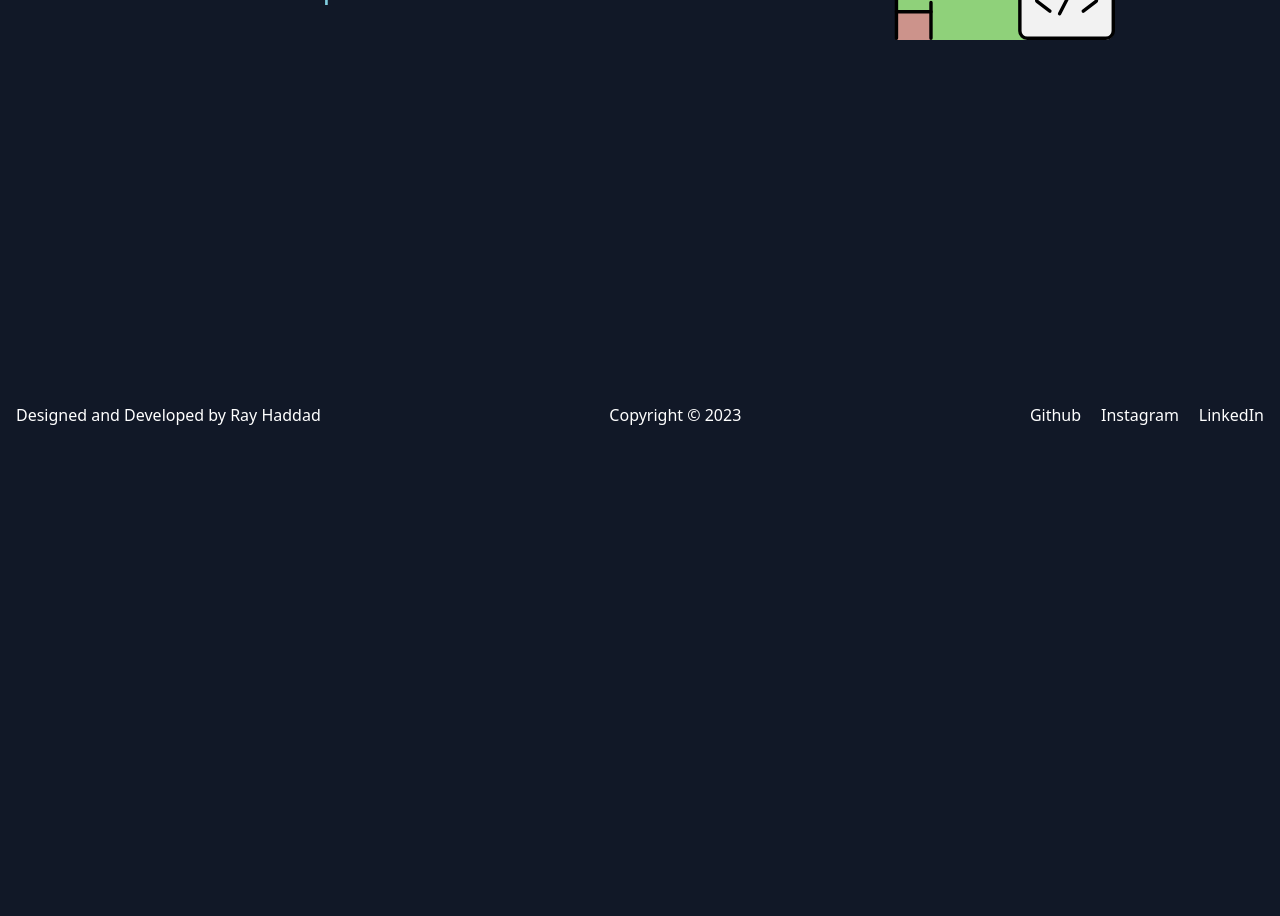
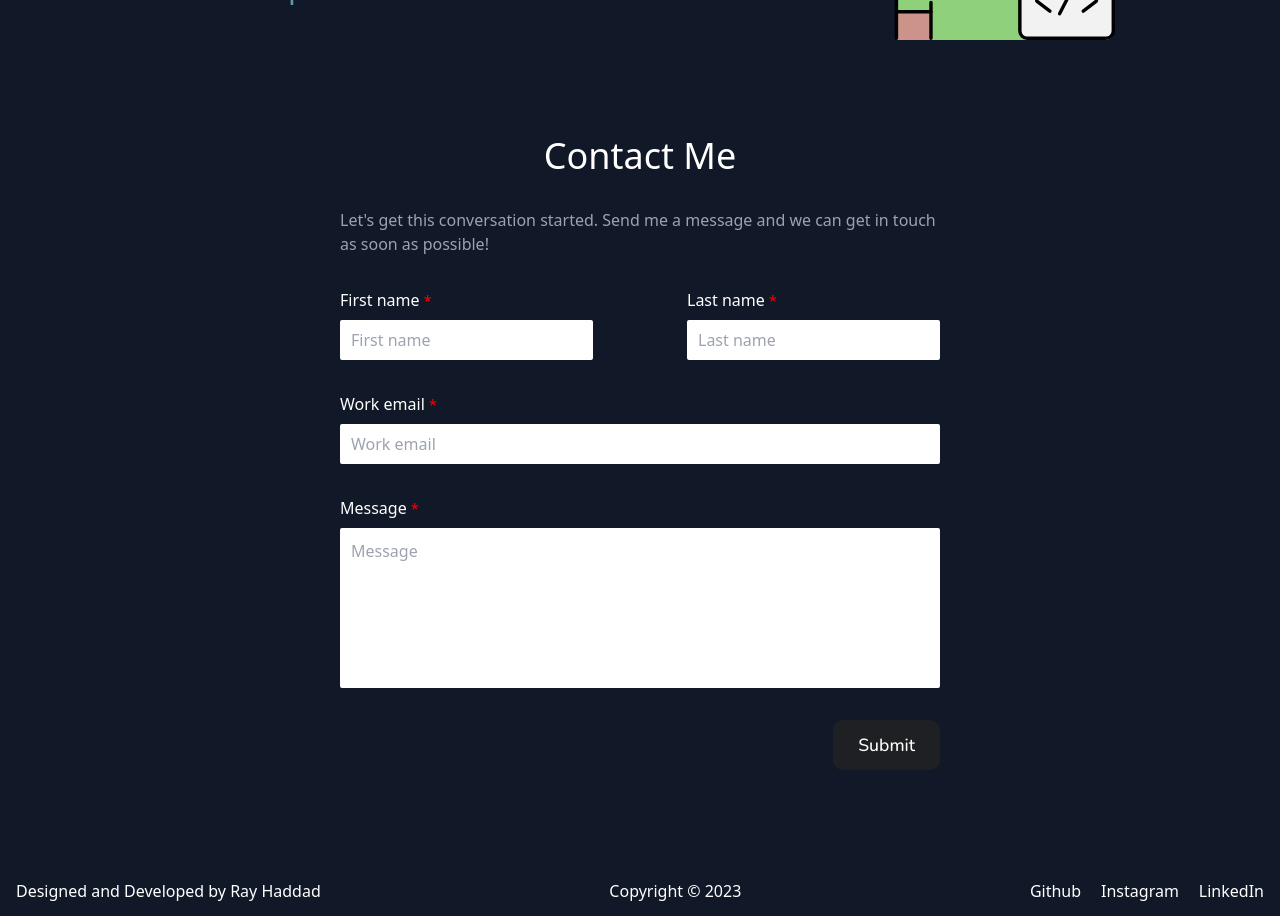
Before and after one commit to rayhaddad717/portfolio, a Next.js app in the folder portfolio/: page / in a window 1280 px wide. Shown: the part 360-1276 px from the top of the page. Before the commit the page ends 800 px from the top, so only its background shows below. Built offline with nearby package versions, Linux system fonts and the light colour scheme.

Commit message:
contact form

```diff
--- a/portfolio/package.json
+++ b/portfolio/package.json
@@ -15,6 +15,7 @@
     "@types/react-dom": "18.2.4",
     "@types/react-icons": "^3.0.0",
     "autoprefixer": "10.4.14",
+    "axios": "^1.4.0",
     "dotenv": "^16.1.3",
     "eslint": "8.42.0",
     "eslint-config-next": "13.4.4",
--- a/portfolio/src/app/globals.css
+++ b/portfolio/src/app/globals.css
@@ -80,3 +80,6 @@ body.light {
   background-color: var(--page-background-color); /* Light gray color */
   border-radius: 5px;
 }
+* {
+  box-sizing: border-box;
+}
--- a/portfolio/src/app/page.tsx
+++ b/portfolio/src/app/page.tsx
@@ -1,6 +1,8 @@
-"use client";
+// "use client";
 import Type from "@/components/Type";
 import "./home.css";
+import ContactMe from "@/components/ContactMe";
+import fs from "fs";
 export default function Home() {
   return (
     <section>
@@ -19,6 +21,8 @@ export default function Home() {
           <img className="max-w-[250px]" src="/icons/developer.svg" />
         </div>
       </section>
+
+      <ContactMe />
     </section>
   );
 }
--- /dev/null
+++ b/portfolio/src/components/ContactMe.css
@@ -0,0 +1,111 @@
+@import url("https://fonts.googleapis.com/css2?family=Nunito:wght@500&display=swap");
+
+* {
+  box-sizing: border-box;
+}
+
+button.expand {
+  --button-height: 48px;
+  overflow: hidden;
+  outline: none;
+  background-color: #1f2024;
+  border-radius: 10px;
+  padding: 12px 25px;
+  font-size: 1.1em;
+  border: none;
+  color: white;
+  font-family: "Nunito", sans-serif;
+  cursor: pointer;
+  position: relative;
+  transition: padding 0.3s;
+}
+
+.expand-icon {
+  --icon-size: 10px;
+  height: 100%;
+  position: absolute;
+  top: 0;
+  right: 0;
+  height: var(--button-height);
+  width: var(--button-height);
+  border-left: 1px solid #eee;
+  display: flex;
+  justify-content: center;
+  align-items: center;
+  transform: translateX(calc(var(--button-height) + 1px));
+  transition: transform 0.3s;
+}
+
+.expand-icon > svg {
+  height: var(--icon-size);
+  width: var(--icon-size);
+  transform: scale(1.5);
+  transition: transform 0.3s;
+}
+
+.expand-icon > svg.second {
+  display: none;
+  transform: scale(0) translateY(50px);
+  transition: transform 0.3s;
+}
+
+button.expand:hover,
+button.expand.loading {
+  padding-right: calc(25px + var(--button-height));
+}
+
+button.expand:hover > .expand-icon,
+button.expand.loading > .expand-icon {
+  transform: translateX(0);
+  transition: transform 0.3s 0.05s;
+}
+
+button.expand.loading > .expand-icon > svg {
+  transform: scale(0);
+}
+
+@keyframes rotate {
+  0% {
+    transform: scale(0.3) rotateZ(0deg);
+  }
+  100% {
+    transform: scale(0.3) rotateZ(360deg);
+  }
+}
+
+.loader {
+  --loader-size: 52px;
+  height: var(--loader-size);
+  width: var(--loader-size);
+  border: 4px solid white;
+  border-left-color: transparent;
+  border-right-color: transparent;
+  background-color: transparent;
+  border-radius: 50%;
+  animation: rotate 1.5s linear infinite;
+  position: absolute;
+  right: 0;
+  opacity: 0;
+  pointer-events: none;
+  transition: opacity 1s 0.3s;
+}
+
+button.expand.loading > span > span.loader {
+  opacity: 1;
+}
+
+button.expand.loaded > span > span.loader {
+  opacity: 0 !important;
+}
+
+button.expand.loaded > .expand-icon > svg.first {
+  display: none;
+}
+
+button.expand.loaded > .expand-icon > svg.second {
+  display: block;
+}
+
+button.expand.finished > .expand-icon > svg.second {
+  transform: scale(1.5) translateY(0px);
+}
--- /dev/null
+++ b/portfolio/src/components/ContactMe.tsx
@@ -0,0 +1,159 @@
+"use client";
+
+import { useState } from "react";
+import "./ContactMe.css";
+import axios from "axios";
+export default function ContactMe() {
+  const [state, setState] = useState("finished");
+  const [errors, setErrors] = useState<string[]>([]);
+  const [form, setForm] = useState<{ [key: string]: string }>({
+    fn: "",
+    ln: "",
+    email: "",
+    message: "",
+  });
+  function handleChange(text: string, key: string) {
+    if (text.length) {
+      setErrors(errors.filter((e) => e !== key));
+    }
+    setForm({ ...form, [key]: text });
+  }
+  function handleSubmit(event: any) {
+    event.stopPropagation();
+    event.preventDefault();
+    setState("loading");
+
+    const newErrors: string[] = [];
+    for (const key in form) {
+      if (!form[key]) newErrors.push(key);
+    }
+    setErrors(newErrors);
+    if (newErrors.length) {
+      setState("finished");
+      return;
+    }
+    axios
+      .post("/api/contactus", {
+        ...form,
+      })
+      .then((res) =>
+        setTimeout(() => {
+          setState("loaded loading");
+          setTimeout(() => {
+            setState("loaded loading finished");
+            setTimeout(() => {
+              setState("finished");
+              setErrors([]);
+              setForm({ fn: "", ln: "", email: "", message: "" });
+            }, 1500);
+          }, 700);
+        }, 1500)
+      )
+      .catch(() => {});
+  }
+  return (
+    <form
+      onSubmit={handleSubmit}
+      className="flex flex-col justify-center gap-[2rem] w-[600px] mr-auto ml-auto my-[6rem] max-w-[100%]"
+    >
+      <h1 className="text-center text-4xl">Contact Me</h1>
+      <p className="text-gray-400 mr-auto ml-auto">
+        Let&apos;s get this conversation started. Send me a message and we can
+        get in touch as soon as possible!
+      </p>
+      <div className="flex sm:flex-row flex-col sm:gap-0 gap-8  justify-between ">
+        <div className="flex flex-col gap-[0.5rem]">
+          <label htmlFor="firstName">
+            First name <span className="text-[#ff0000]  text-sm">*</span>
+          </label>
+          <input
+            value={form.fn}
+            onChange={(e) => handleChange(e.target.value, "fn")}
+            className="text-black h-[2.5rem] p-[0.5rem] rounded-sm border-[#fff] focus:border-[var(--border-color)] border-[3px] outline-none"
+            id="firstName"
+            placeholder="First name"
+          />
+          {errors.filter((e) => e == "fn")?.length ? (
+            <p className="text-[#ff0000] ml-auto text-sm">Required</p>
+          ) : null}
+        </div>
+        <div className="flex flex-col gap-[0.5rem]">
+          <label htmlFor="lastName">
+            Last name <span className="text-[#ff0000]  text-sm">*</span>
+          </label>
+          <input
+            value={form.ln}
+            onChange={(e) => handleChange(e.target.value, "ln")}
+            id="lastName"
+            className="text-black h-[2.5rem] p-[0.5rem] rounded-sm border-[#fff] focus:border-[var(--border-color)] border-[3px] outline-none"
+            placeholder="Last name"
+          />
+          {errors.filter((e) => e == "ln")?.length ? (
+            <p className="text-[#ff0000] ml-auto text-sm">Required</p>
+          ) : null}
+        </div>
+      </div>
+      <div className="flex flex-col gap-[0.5rem]  justify-center ">
+        <label htmlFor="workEmail">
+          Work email <span className="text-[#ff0000]  text-sm">*</span>
+        </label>
+        <input
+          value={form.email}
+          onChange={(e) => handleChange(e.target.value, "email")}
+          id="workEmail"
+          className="text-black h-[2.5rem] p-[0.5rem] rounded-sm border-[#fff] focus:border-[var(--border-color)] border-[3px] outline-none"
+          placeholder="Work email"
+        />
+        {errors.filter((e) => e == "email")?.length ? (
+          <p className="text-[#ff0000] ml-auto text-sm">Required</p>
+        ) : null}
+      </div>
+      <div className="flex flex-col gap-[0.5rem]  justify-center ">
+        <label htmlFor="message">
+          Message <span className="text-[#ff0000]  text-sm">*</span>
+        </label>
+        <textarea
+          value={form.message}
+          id="message"
+          placeholder="Message"
+          onChange={(e) => handleChange(e.target.value, "message")}
+          className="resize-none text-black h-[10rem] p-[0.5rem] rounded-sm border-[#fff] focus:border-[var(--border-color)] border-[3px] outline-none"
+        ></textarea>
+        {errors.filter((e) => e == "message")?.length ? (
+          <p className="text-[#ff0000] ml-auto text-sm">Required</p>
+        ) : null}
+      </div>
+      <div className="ml-auto">
+        <button className={`expand ${state}`} type="submit">
+          Submit
+          <span className="expand-icon expand-hover">
+            <svg
+              className="first"
+              xmlns="http://www.w3.org/2000/svg"
+              fill="#fff"
+              viewBox="0 0 32 32"
+              version="1.1"
+            >
+              <path d="M8.489 31.975c-0.271 0-0.549-0.107-0.757-0.316-0.417-0.417-0.417-1.098 0-1.515l14.258-14.264-14.050-14.050c-0.417-0.417-0.417-1.098 0-1.515s1.098-0.417 1.515 0l14.807 14.807c0.417 0.417 0.417 1.098 0 1.515l-15.015 15.022c-0.208 0.208-0.486 0.316-0.757 0.316z" />
+            </svg>
+            <span className="loader"></span>
+            <svg
+              className="second"
+              viewBox="0 0 20 20"
+              xmlns="http://www.w3.org/2000/svg"
+              fill="none"
+            >
+              <path
+                stroke="#fff"
+                strokeLinecap="round"
+                strokeLinejoin="round"
+                strokeWidth="2"
+                d="M17 5L8 15l-5-4"
+              />
+            </svg>
+          </span>
+        </button>
+      </div>
+    </form>
+  );
+}
--- a/portfolio/src/components/Type.tsx
+++ b/portfolio/src/components/Type.tsx
@@ -1,3 +1,4 @@
+"use client";
 import React from "react";
 import Typewriter from "typewriter-effect";
 
```
Also changed, not shown: portfolio/ssr-server.js (+13 -2 lines), portfolio/1687457552436.txt (added), 1 other file (tests, documents, lock files or other folders).
